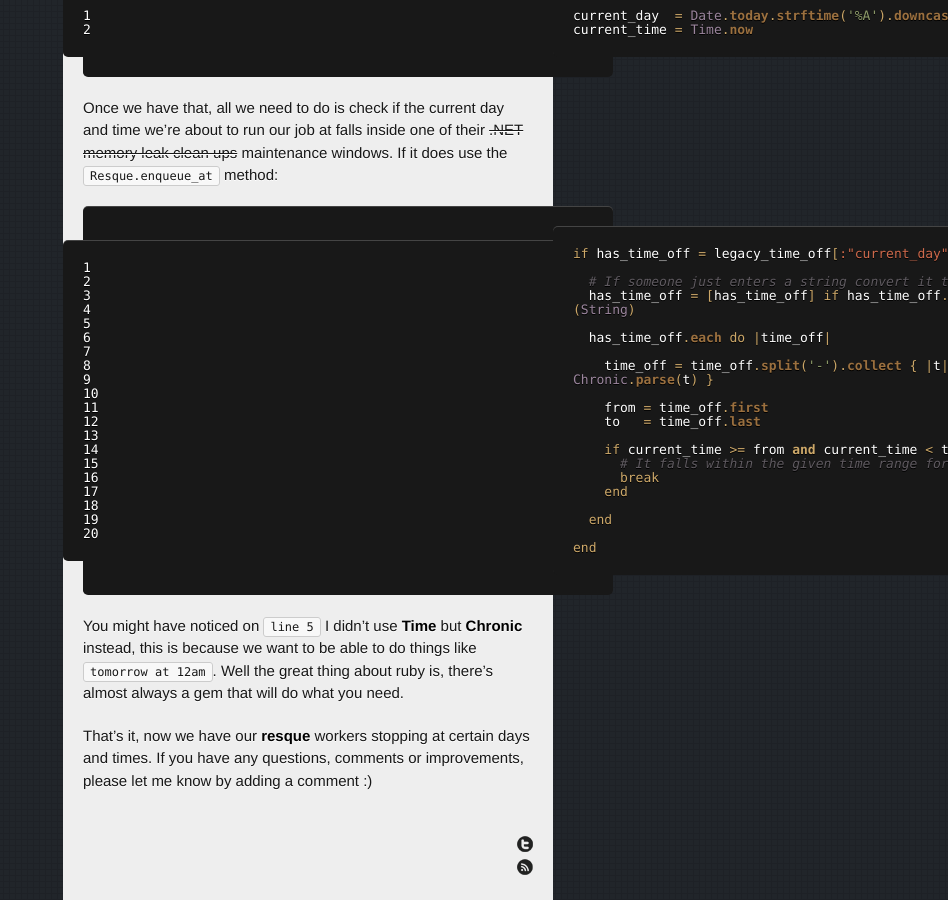
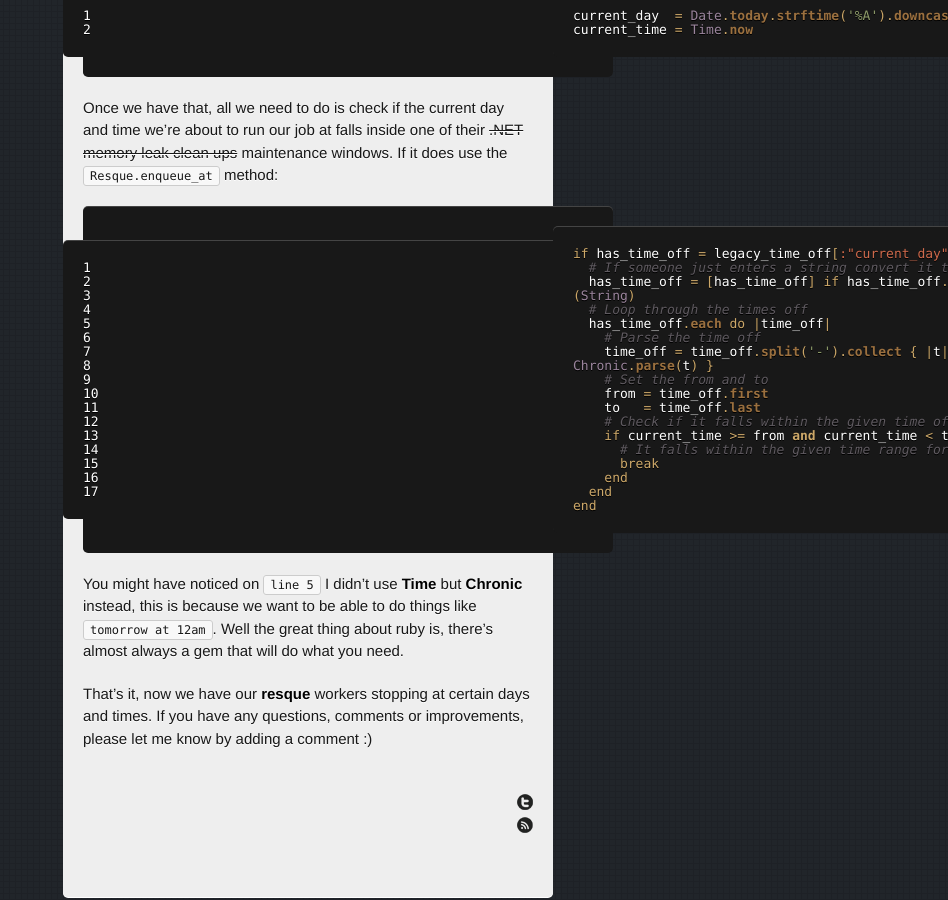
Before and after one commit to cj/cj.github.com, a Jekyll site: the page built from _posts/12-1-8-stop-resque-jobs-running-at-certain-times-ruby-rails.md, in a window 1280 px wide and 900 px high, scrolled down 1188 px. Shown: the whole window, without its empty margins (332-1280 px from the left). Built offline with Jekyll 4.4.1, drawn with Linux system fonts in a browser that asks for light colours; comment, search, counter and statistics services are not loaded.

Commit message:
added code comments to 2nd post

```diff
--- a/_posts/12-1-8-stop-resque-jobs-running-at-certain-times-ruby-rails.md
+++ b/_posts/12-1-8-stop-resque-jobs-running-at-certain-times-ruby-rails.md
@@ -44,24 +44,21 @@ of their <s>.NET memory leak clean ups</s> maintenance windows.  If it does use
 
 {% highlight ruby linenos %}
 if has_time_off = legacy_time_off[:"current_day"]
-
   # If someone just enters a string convert it to an array
   has_time_off = [has_time_off] if has_time_off.kind_of?(String)
-
+  # Loop through the times off
   has_time_off.each do |time_off|
-
+    # Parse the time off
     time_off = time_off.split('-').collect { |t| Chronic.parse(t) }
-
+    # Set the from and to
     from = time_off.first
     to   = time_off.last
-
+    # Check if it falls within the given time off range
     if current_time >= from and current_time < to
       # It falls within the given time range for that day
       break
     end
-
   end
-
 end
 {% endhighlight %}
 
```
